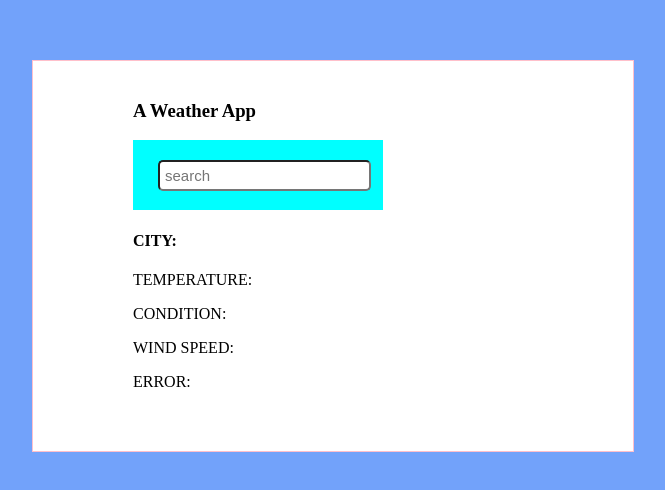
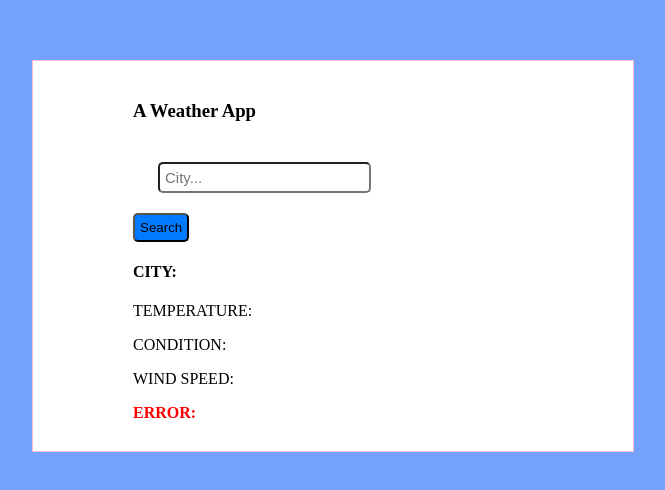
Before and after one commit to ri91chlik/weather-app, a plain HTML site: page index.html in a window 1280 px wide. Shown: the part 144-634 px from the top of the page, without its empty margins (307-972 px from the left). Drawn offline with Linux system fonts and the light colour scheme.

Commit message:
updated files

```diff
--- a/index.html
+++ b/index.html
@@ -14,7 +14,9 @@
     <div class="container">
         <h3>A Weather App</h3>
         <div class="searchContainer">
-            <input type="" placeholder="search" id="input-search">
+            <input type="text" placeholder="City..." class="inputField" id="cityIeld"><br>
+
+            <button id="searchBtn">Search</button>
         </div>
 
         <div class="app-container">
--- a/style.css
+++ b/style.css
@@ -16,17 +16,38 @@ body{
 
 }
 .searchContainer{
-    background-color: aqua;
-    width: 250px;
-    height: 70px;
+  margin: 20px 0;
+
 }
-input{
+.weather-container{
+    margin: 60px 0;
+    display: none;
+
+}
+
+#searchBtn{
+    display: flex;
+    padding: 5px;
+    border-radius: 5px;
+    background-color: #007bff;
+
+}
+
+#searchBtn:hover{
+    background-color: green;
+    color: white;
+}
+.inputField{
     margin: 20px 25px;
     border-radius: 5px;
+
     padding: 5px;
     font-size: 15px;
 }
-input:hover{
-    background-color: gray;
-    color: white;
+
+
+.error-message{
+    color: red;
+    font-weight: bold;
+
 }
```
